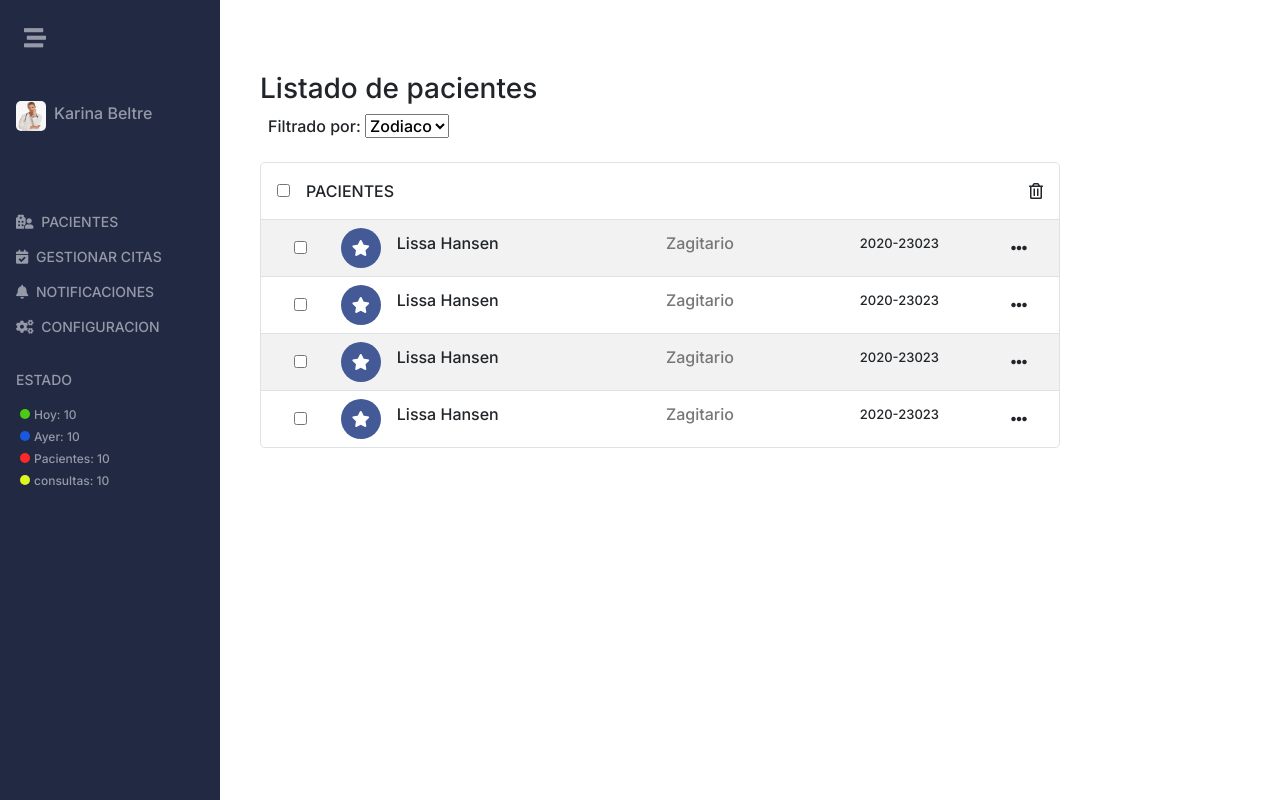
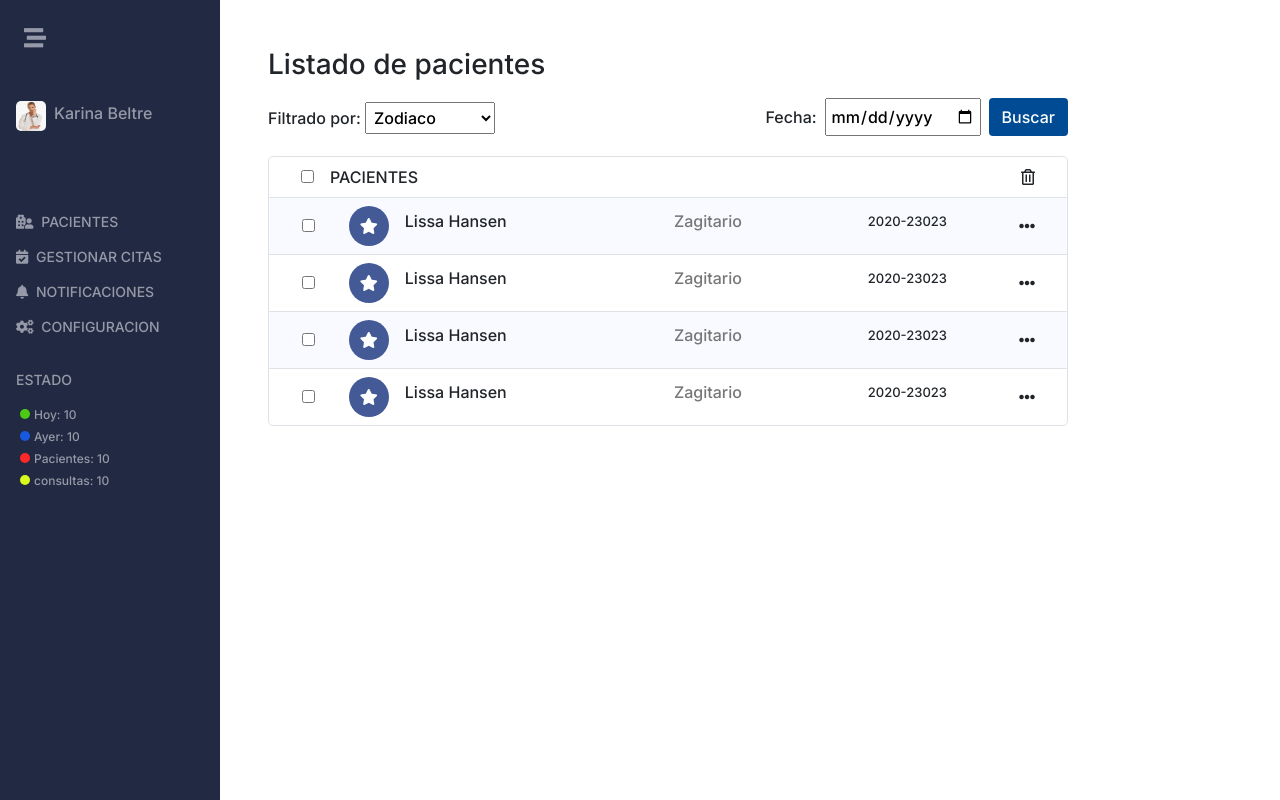
Before and after one commit to eirondiaz/proyectoFinalProgWeb, an Angular app: page /home in a window 1280 px wide. Built offline with nearby package versions, Linux system fonts and the light colour scheme.

Commit message:
mejoras ui listado paciente

```diff
--- a/src/app/home/home.component.css
+++ b/src/app/home/home.component.css
@@ -89,24 +89,3 @@
     font-size: 12px;
     margin-top: 4px;
 }
-
-
-
-.btn-busqueda{
-   background-color: var(--color-primario);
-}
-
-
-.filtro-btn{
-     font-size: 20px;
-     width:40px ;
-     text-align: center;
-     color: var(--color-primario);
-     border-radius: 5px;
-     top: 50%;
-     left: 0;
-}
-
-.filtro-btn:hover{
-    cursor: pointer;
-}
--- a/src/app/home/home.component.html
+++ b/src/app/home/home.component.html
@@ -1,5 +1,5 @@
  <div class="containert-fluid p-0 m-0">
-    <div class="d-flex flex-row  container-box ">
+    <div class="d-flex flex-row  container-box">
         <section class="menu-container d-none d-md-block" id="menu-container">
                 <div class="menu-close px-4 mt-3">
                     <i class="fas fa-stream"></i>
@@ -48,46 +48,44 @@
                 </div>
                </div>
         </section>
-        <section class="flex-md-grow-1 main-content px-3">
-            <div class="position-relative">
-                <div class="p-4">
-                    <router-outlet></router-outlet>
-                </div>
+        <section class="flex-md-grow-1 main-content px-md-5 mt-5">
+            <div>
+                    <h3>Listado de pacientes</h3>
+                        <div class="mt-3">
+                           <div class="d-flex justify-content-between" style="max-width: 800px;">
+                                <div class="mt-1">
+                                    <span>Filtrado por: </span>
+                                    <select name="zodiaco"  class="p-1" style="width: 130px;">
+                                        <option value="Zodiaco">Zodiaco</option>
+                                        <option value="Citas">Visitas</option>
+                                    </select>
+                                </div>
+                                <div>
+                                    <form class="">
+                                        <div class="form-group">
+                                            <label>Fecha: </label>
+                                            <input type="date" class="ml-2 p-1">
+                                            <button class="btn btn-primario text-center text-white ml-2 mb-1">Buscar</button>
+                                        </div>
+                                    </form>
+                               </div>
+                           </div>
+                        </div>
+                    <div class="table-responsive w-100  border rounded-lg" style="max-width: 800px;">
+                       <div class="d-flex justify-content-between px-4 ">
+                        <div class="m-2">
+                            <input type="checkbox" class="mr-3">
+                             <span>PACIENTES</span>
+                        </div>
+                        <div class="m-2">
+                            <i class="far fa-trash-alt"></i>
+                        </div>
+                       </div>
+                        <div>
+                            <router-outlet></router-outlet>
+                        </div>
+                 </div>
             </div>
         </section>
-        <!--<section class="d-none">
-        <div class="d-flex align-items-center fixed-size">
-            <div style="width: 60px;" class="position-relative">
-                <div *ngIf="!isFiltroOpen" (click)="OpenFiltro()" class="filtro-btn position-absolute animate__animated animate__headShake animate__slow animate__infinite infinite">
-                    <i class="fas fa-angle-left" id="filtro-icon"></i>
-                </div>
-                <div *ngIf="isFiltroOpen" (click)="CloseFiltro()" class="filtro-btn position-absolute animate__animated animate__headShake animate__slow animate__infinite infinite">
-                    <i class="fas fa-angle-right" id="filtro-icon"></i>
-                </div>
-            </div>
-
-            <div class="animate__animated mr-4 d-none" id="filtro-container">
-                <div class="my-4 card p-3">
-                    <form>
-                       <label>Fecha</label>
-                       <div class="form-group">
-                           <input type="date">
-                       </div>
-                       <label>Filtrado por: </label>
-                       <div class="form-group">
-                           <input type="checkbox" value=""> <span class="ml-2">Signo zodiacal</span> <br>
-                       </div>
-                       <div class="form-group">
-                           <input type="checkbox" value=""> <span class="ml-2">Cantidad de vicitas</span> <br>
-                       </div>
-                       <div>
-                           <button class="btn btn-busqueda text-center text-white w-100">Buscar</button>
-                       </div>
-
-                    </form>
-                </div>
-           </div>
-        </div>
-        </section>-->
     </div>
 </div>
--- a/src/app/home/home.component.ts
+++ b/src/app/home/home.component.ts
@@ -6,33 +6,10 @@ import { Component, OnInit } from '@angular/core';
   styleUrls: ['./home.component.css']
 })
  export class HomeComponent implements OnInit {
-  isFiltroOpen:boolean = false;
 
   constructor() { }
 
   ngOnInit(): void {
   }
 
-  OpenFiltro(){
-    let filtro = document.getElementById('filtro-container');
-
-    if(filtro.classList.contains('d-none') || filtro.classList.contains('animate__slideOutLeft'))
-        filtro.classList.remove('d-none');
-        filtro.classList.remove('animate__slideOutRight');
-        filtro.classList.add('animate__slideInRight');
-        this.isFiltroOpen = true;
-  }
-
-  CloseFiltro(){
-    let filtro = document.getElementById('filtro-container');
-
-    if(!filtro.classList.contains('d-none') || filtro.classList.contains('animate__slideIntRight'))
-        filtro.classList.remove('animate__slideInRight');
-        filtro.classList.add('animate__slideOutRight');
-        this.isFiltroOpen = false ;
-        setTimeout(() => {
-          filtro.classList.add('d-none');
-        }, 500);
-  }
-
 }
--- a/src/app/listado-paciente/listado-paciente.component.css
+++ b/src/app/listado-paciente/listado-paciente.component.css
@@ -47,3 +47,7 @@
     border: none;
     outline: none;
 }
+
+.stripe-color{
+    background-color: #F9FAFF;
+}
--- a/src/app/listado-paciente/listado-paciente.component.html
+++ b/src/app/listado-paciente/listado-paciente.component.html
@@ -1,25 +1,8 @@
-<section class="mt-5">
-    <h3>Listado de pacientes</h3>
-        <div class="m-2">
-            <span>Filtrado por: </span>
-            <select name="zodiaco" id="">
-                <option value="Zodiaco">Zodiaco</option>
-                <option value="Citas">Visitas</option>
-            </select>
-        </div>
-    <div class="table-responsive w-100 mt-4  border rounded-lg" style="max-width: 800px;">
-       <div class="d-flex justify-content-between">
-        <div class="m-3">
-            <input type="checkbox" class="mr-3">
-             <span>PACIENTES</span>
-        </div>
-        <div class="m-3">
-            <i class="far fa-trash-alt"></i>
-        </div>
-       </div>
-        <table class="w-100 table-striped">
+
+<div class="table-responsive w-100 " style="max-width: 800px;">
+    <table class="w-100">
         <tbody>
-                <tr class="border-top">
+            <tr class="border-top stripe-color">
                 <div>
                     <div class="list-container py-2">
                         <div class="center-center">
@@ -77,7 +60,7 @@
                     </div>
                 </div>
             </tr>
-                <tr class="border-top">
+            <tr class="border-top stripe-color">
                 <div>
                     <div class="list-container py-2">
                         <div class="center-center">
@@ -138,4 +121,3 @@
         </tbody>
     </table>
 </div>
-</section>
```
Lines whose indentation alone changed are shown as unchanged.
